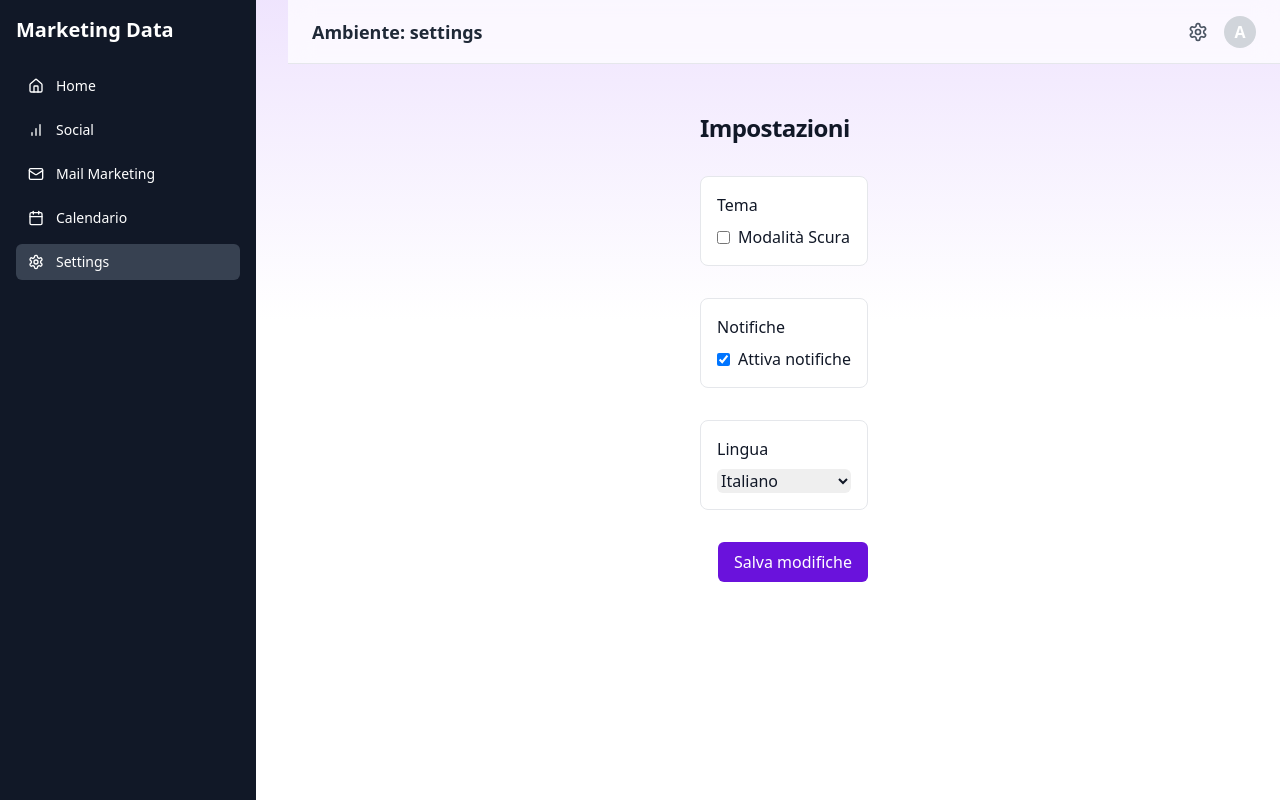
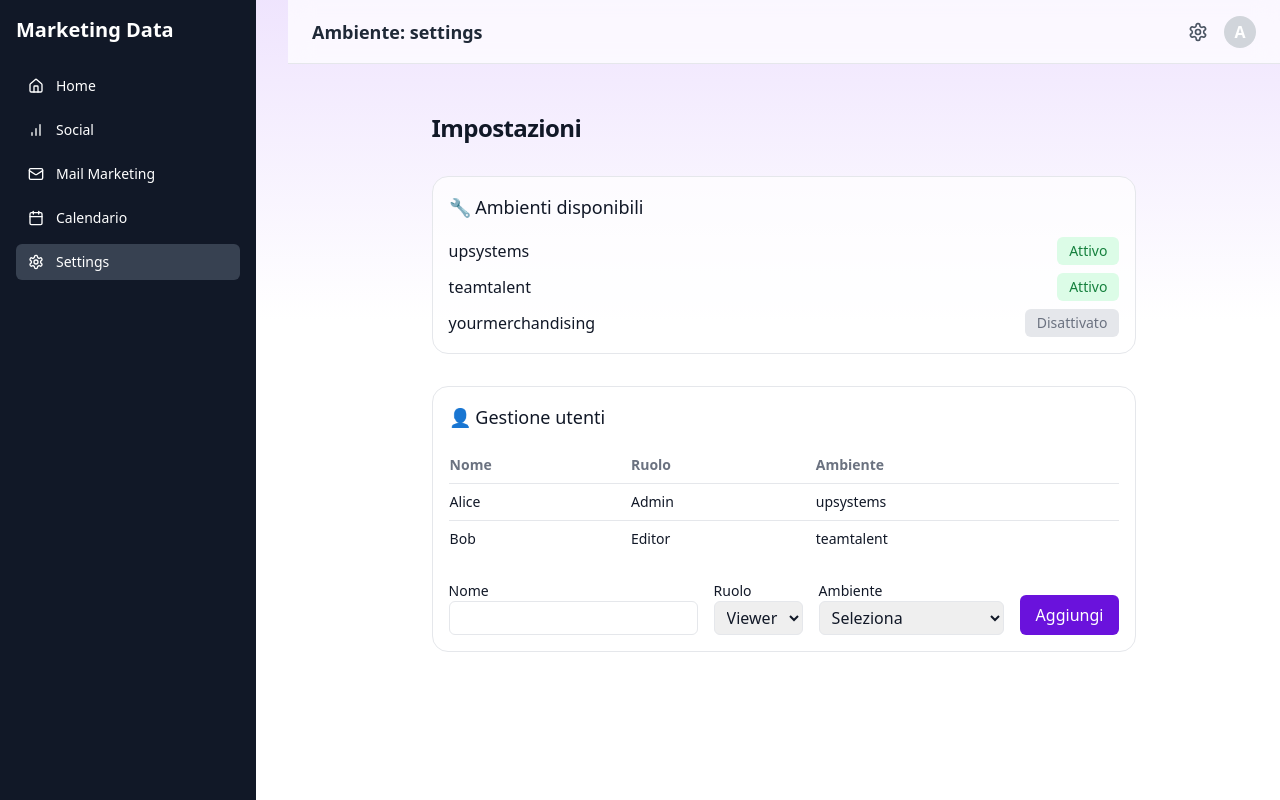
Before and after one commit to DCarloneUP/september, a Next.js app: page /settings/settings in a window 1280 px wide. Built offline with nearby package versions, Linux system fonts and the light colour scheme.

Commit message:
Update page.tsx

```diff
--- a/app/[env]/settings/page.tsx
+++ b/app/[env]/settings/page.tsx
@@ -2,66 +2,142 @@
 
 import { useState } from "react";
 
+interface User {
+  id: number;
+  name: string;
+  role: 'Admin' | 'Editor' | 'Viewer';
+  env: string;
+}
+
+interface Environment {
+  id: number;
+  name: string;
+  active: boolean;
+}
+
 export default function SettingsPage() {
-  const [darkMode, setDarkMode] = useState(false);
-  const [notificationsEnabled, setNotificationsEnabled] = useState(true);
-  const [language, setLanguage] = useState("it");
+  const [users, setUsers] = useState<User[]>([
+    { id: 1, name: 'Alice', role: 'Admin', env: 'upsystems' },
+    { id: 2, name: 'Bob', role: 'Editor', env: 'teamtalent' },
+  ]);
+
+  const [environments, setEnvironments] = useState<Environment[]>([
+    { id: 1, name: 'upsystems', active: true },
+    { id: 2, name: 'teamtalent', active: true },
+    { id: 3, name: 'yourmerchandising', active: false },
+  ]);
+
+  const [newUser, setNewUser] = useState({ name: '', role: 'Viewer', env: '' });
+
+  const handleAddUser = () => {
+    if (!newUser.name || !newUser.env) return;
+    setUsers([...users, { ...newUser, id: Date.now() } as User]);
+    setNewUser({ name: '', role: 'Viewer', env: '' });
+  };
+
+  const toggleEnv = (id: number) => {
+    setEnvironments((prev) =>
+      prev.map((env) =>
+        env.id === id ? { ...env, active: !env.active } : env
+      )
+    );
+  };
 
   return (
-    <main className="mx-auto max-w-3xl px-4 py-6 space-y-8">
+    <main className="mx-auto max-w-7xl px-4 py-6 space-y-8">
       <h1 className="text-2xl font-semibold tracking-tight">Impostazioni</h1>
 
-      {/* Tema */}
-      <section className="p-4 border rounded-lg bg-white">
-        <h2 className="font-medium mb-2">Tema</h2>
-        <label className="flex items-center space-x-2">
-          <input
-            type="checkbox"
-            checked={darkMode}
-            onChange={() => setDarkMode(!darkMode)}
-            className="form-checkbox"
-          />
-          <span>Modalità Scura</span>
-        </label>
+      {/* Ambienti configurabili */}
+      <section className="rounded-2xl border bg-white/70 p-4">
+        <h2 className="text-lg font-medium mb-4">🔧 Ambienti disponibili</h2>
+        <ul className="space-y-2">
+          {environments.map((env) => (
+            <li key={env.id} className="flex items-center justify-between">
+              <span>{env.name}</span>
+              <button
+                onClick={() => toggleEnv(env.id)}
+                className={`text-sm px-3 py-1 rounded-md ${
+                  env.active ? 'bg-green-100 text-green-700' : 'bg-gray-200 text-gray-500'
+                }`}
+              >
+                {env.active ? 'Attivo' : 'Disattivato'}
+              </button>
+            </li>
+          ))}
+        </ul>
       </section>
 
-      {/* Notifiche */}
-      <section className="p-4 border rounded-lg bg-white">
-        <h2 className="font-medium mb-2">Notifiche</h2>
-        <label className="flex items-center space-x-2">
+      {/* Gestione utenti */}
+      <section className="rounded-2xl border bg-white/70 p-4">
+        <h2 className="text-lg font-medium mb-4">👤 Gestione utenti</h2>
+
+        <table className="w-full text-sm mb-6">
+          <thead className="text-gray-500">
+            <tr>
+              <th className="text-left py-2">Nome</th>
+              <th className="text-left">Ruolo</th>
+              <th className="text-left">Ambiente</th>
+            </tr>
+          </thead>
+          <tbody>
+            {users.map((u) => (
+              <tr key={u.id} className="border-t">
+                <td className="py-2">{u.name}</td>
+                <td>{u.role}</td>
+                <td>{u.env}</td>
+              </tr>
+            ))}
+          </tbody>
+        </table>
+
+        <div className="flex gap-4 items-end">
+          <div className="flex flex-col">
+            <label className="text-sm">Nome</label>
             <input
-            type="checkbox"
-            checked={notificationsEnabled}
-            onChange={() => setNotificationsEnabled(!notificationsEnabled)}
-            className="form-checkbox"
+              type="text"
+              value={newUser.name}
+              onChange={(e) => setNewUser({ ...newUser, name: e.target.value })}
+              className="border px-2 py-1 rounded-md"
             />
-          <span>Attiva notifiche</span>
-        </label>
-      </section>
+          </div>
 
-      {/* Lingua */}
-      <section className="p-4 border rounded-lg bg-white">
-        <h2 className="font-medium mb-2">Lingua</h2>
+          <div className="flex flex-col">
+            <label className="text-sm">Ruolo</label>
             <select
-          value={language}
-          onChange={(e) => setLanguage(e.target.value)}
-          className="mt-1 block w-full rounded-md border-gray-300"
+              value={newUser.role}
+              onChange={(e) => setNewUser({ ...newUser, role: e.target.value as User['role'] })}
+              className="border px-2 py-1 rounded-md"
             >
-          <option value="it">Italiano</option>
-          <option value="en">English</option>
-          <option value="es">Español</option>
+              <option>Admin</option>
+              <option>Editor</option>
+              <option>Viewer</option>
             </select>
-      </section>
+          </div>
 
-      {/* Salva */}
-      <div className="text-right">
+          <div className="flex flex-col">
+            <label className="text-sm">Ambiente</label>
+            <select
+              value={newUser.env}
+              onChange={(e) => setNewUser({ ...newUser, env: e.target.value })}
+              className="border px-2 py-1 rounded-md"
+            >
+              <option value="">Seleziona</option>
+              {environments.map((env) => (
+                <option key={env.id} value={env.name}>
+                  {env.name}
+                </option>
+              ))}
+            </select>
+          </div>
+
           <button
-          onClick={() => alert('Impostazioni salvate!')}
-          className="px-4 py-2 bg-brand-600 text-white rounded-md hover:bg-brand-700"
+            onClick={handleAddUser}
+            className="bg-brand-600 text-white px-4 py-2 rounded-md hover:bg-brand-700"
           >
-          Salva modifiche
+            Aggiungi
           </button>
         </div>
+      </section>
     </main>
   );
 }
```
Lines whose indentation alone changed are shown as unchanged.
